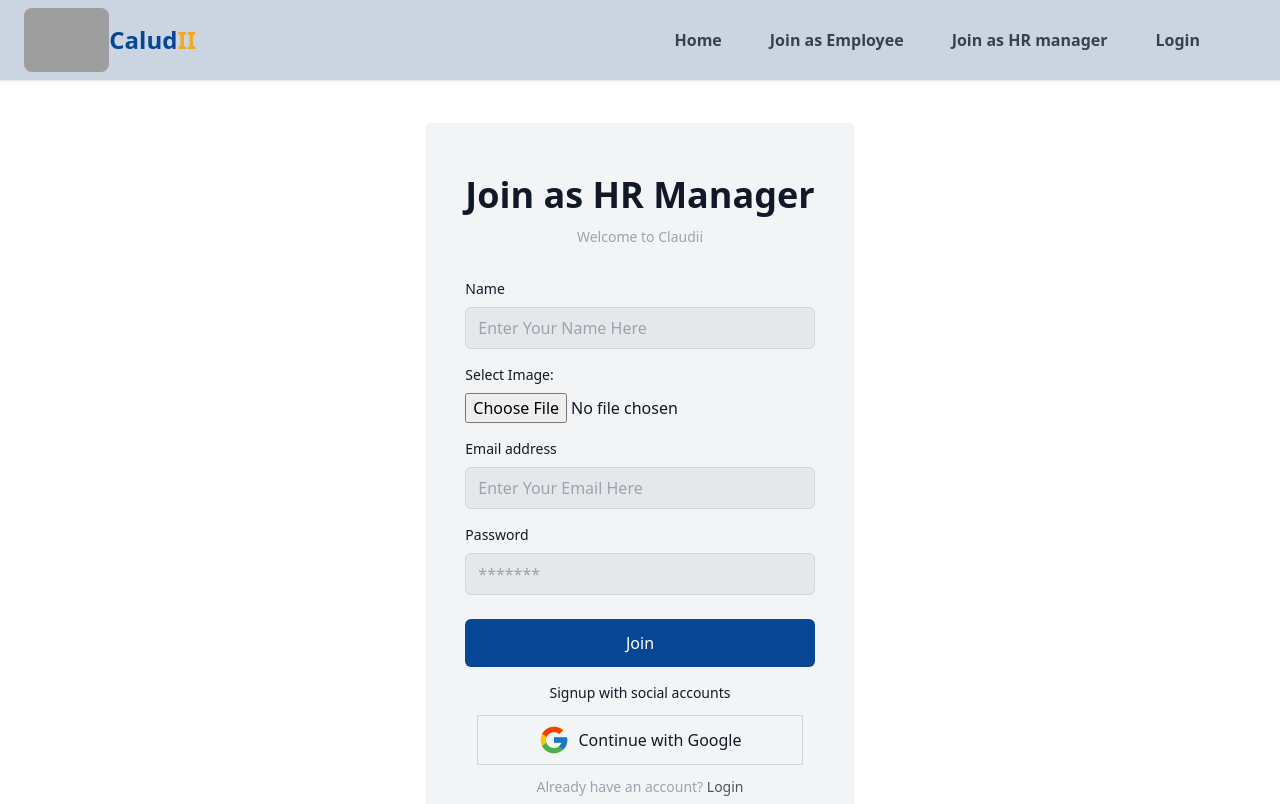
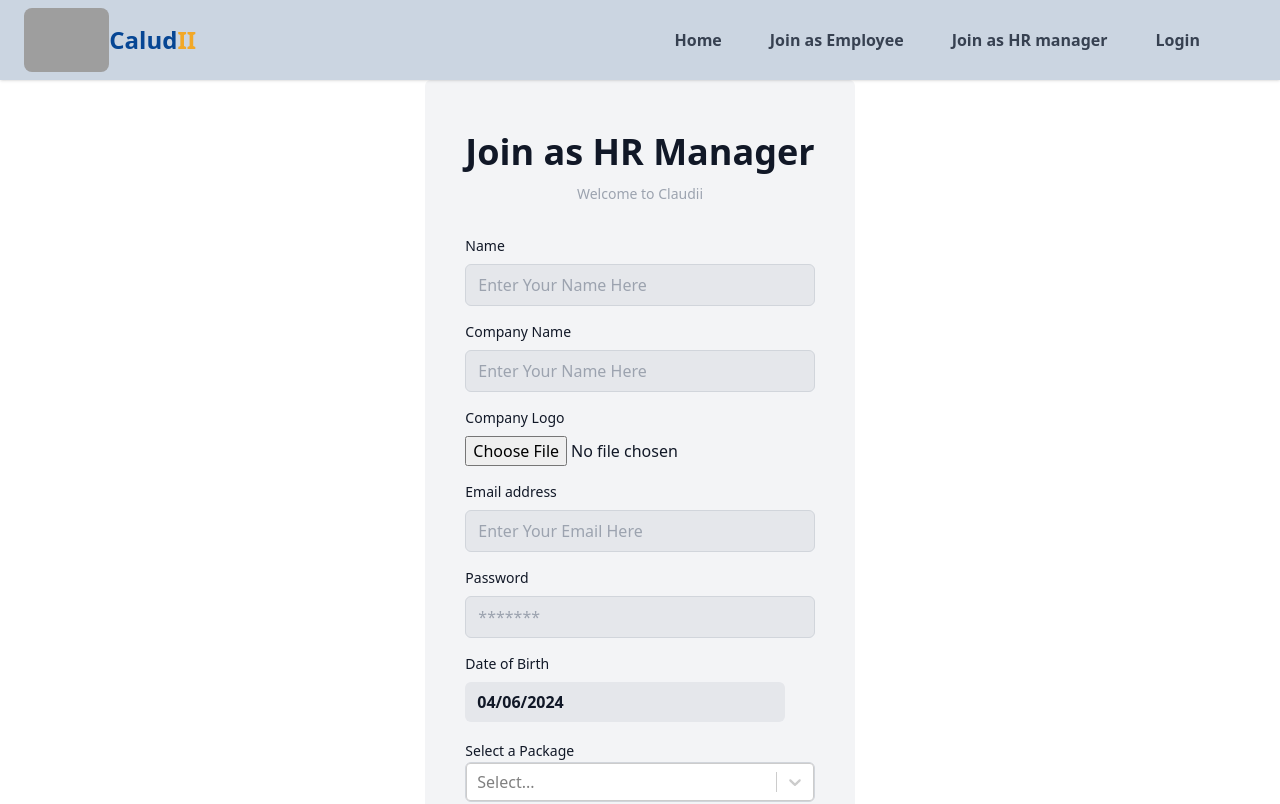
Before and after one commit to Ram-Roy15/assignment-12-client, a React (Vite) app: page /join-manager in a window 1280 px wide. Shown: the top 804 px of the page. Built offline with nearby package versions, Linux system fonts and the light colour scheme; no server answers; grey boxes are pictures that could not be loaded.

Commit message:
hr page added

```diff
--- a/package.json
+++ b/package.json
@@ -18,9 +18,11 @@
     "react": "^18.2.0",
     "react-datepicker": "^6.9.0",
     "react-dom": "^18.2.0",
+    "react-dropdown-select": "^4.11.2",
     "react-hot-toast": "^2.4.1",
     "react-icons": "^5.2.1",
     "react-router-dom": "^6.23.1",
+    "react-select": "^5.8.0",
     "sort-by": "^1.2.0",
     "sweetalert2": "^11.11.0",
     "swiper": "^11.1.4"
--- a/src/components/pages/JoinPage/JoinManager.jsx
+++ b/src/components/pages/JoinPage/JoinManager.jsx
@@ -4,7 +4,9 @@ import { TbFidgetSpinner } from "react-icons/tb";
 import { imageUpload } from "../../utils";
 import toast from "react-hot-toast";
 import useAuth from "../../hooks/useAuth";
-
+import ReactDatePicker from "react-datepicker";
+import { useState } from "react";
+import Select from "react-select";
 const JoinManager = () => {
   const {
     createUser,
@@ -13,9 +15,13 @@ const JoinManager = () => {
     setLoading,
     signInWithGoogle,
   } = useAuth();
-
+  const [startDate, setStartDate] = useState(new Date());
   const navigate = useNavigate();
-
+  const options = [
+    { value: "chocolate", label: "5 Members for $5" },
+    { value: "strawberry", label: "10 Members for $8" },
+    { value: "vanilla", label: "20 Members for $15" },
+  ];
   const handleSubmit = async (e) => {
     e.preventDefault();
     const form = e.target;
@@ -67,13 +73,26 @@ const JoinManager = () => {
                 name="name"
                 id="name"
                 placeholder="Enter Your Name Here"
-                className="w-full px-3 py-2 border rounded-md border-gray-300 focus:outline-rose-500 bg-gray-200 text-gray-900"
+                className="w-full px-3 py-2 border rounded-md border-gray-300 focus:outline-[#064694]  bg-gray-200 text-gray-900"
+                data-temp-mail-org="0"
+              />
+            </div>
+            <div>
+              <label htmlFor="name" className="block mb-2 text-sm">
+                Company Name
+              </label>
+              <input
+                type="text"
+                name="name"
+                id="name"
+                placeholder="Enter Your Name Here"
+                className="w-full px-3 py-2 border rounded-md border-gray-300 focus:outline-[#064694]  bg-gray-200 text-gray-900"
                 data-temp-mail-org="0"
               />
             </div>
             <div>
               <label htmlFor="image" className="block mb-2 text-sm">
-                Select Image:
+                Company Logo
               </label>
               <input
                 required
@@ -93,7 +112,7 @@ const JoinManager = () => {
                 id="email"
                 required
                 placeholder="Enter Your Email Here"
-                className="w-full px-3 py-2 border rounded-md border-gray-300 focus:outline-rose-500 bg-gray-200 text-gray-900"
+                className="w-full px-3 py-2 border rounded-md border-gray-300 focus:outline-[#064694] bg-gray-200 text-gray-900"
                 data-temp-mail-org="0"
               />
             </div>
@@ -110,7 +129,32 @@ const JoinManager = () => {
                 id="password"
                 required
                 placeholder="*******"
-                className="w-full px-3 py-2 border rounded-md border-gray-300 focus:outline-rose-500 bg-gray-200 text-gray-900"
+                className="w-full px-3 py-2 border rounded-md border-gray-300 focus:outline-[#064694] bg-gray-200 text-gray-900"
+              />
+            </div>
+            <div>
+              <label htmlFor="email" className="block mb-2 text-sm">
+                Date of Birth
+              </label>
+              <ReactDatePicker
+                className="min-w-80 px-3 py-2 p-2  font-semibold rounded-md bg-gray-200 focus:outline-[#064694] text-gray-900"
+                placeholderText="Select Date"
+                selected={startDate}
+                dateFormat="dd/MM/yyyy"
+                showMonthDropdown
+                showYearDropdown
+                scrollableMonthYearDropdown
+                startDate={startDate}
+                onChange={(date) => setStartDate(date)}
+              />
+            </div>
+            <div>
+              <label htmlFor="options" className="text-sm mb-2">
+                Select a Package
+              </label>
+              <Select
+                className="w-full  border rounded-md border-gray-300 focus:outline-[#064694] bg-gray-200 text-gray-900"
+                options={options}
               />
             </div>
           </div>
@@ -123,7 +167,7 @@ const JoinManager = () => {
               {loading ? (
                 <TbFidgetSpinner size={24} className="animate-spin m-auto" />
               ) : (
-                "Join"
+                "Sign Up"
               )}
             </button>
           </div>
```
Also changed, not shown: 1 other file (tests, documents, lock files or other folders).
